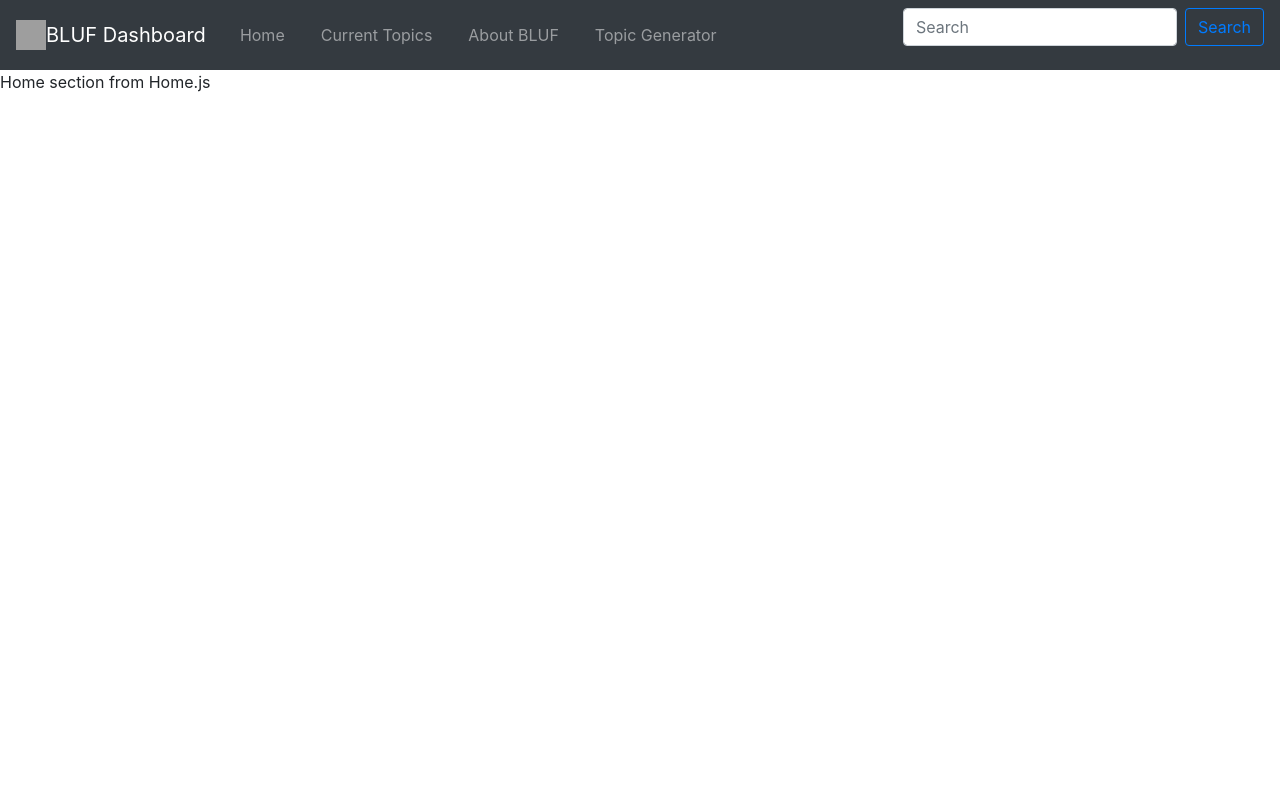
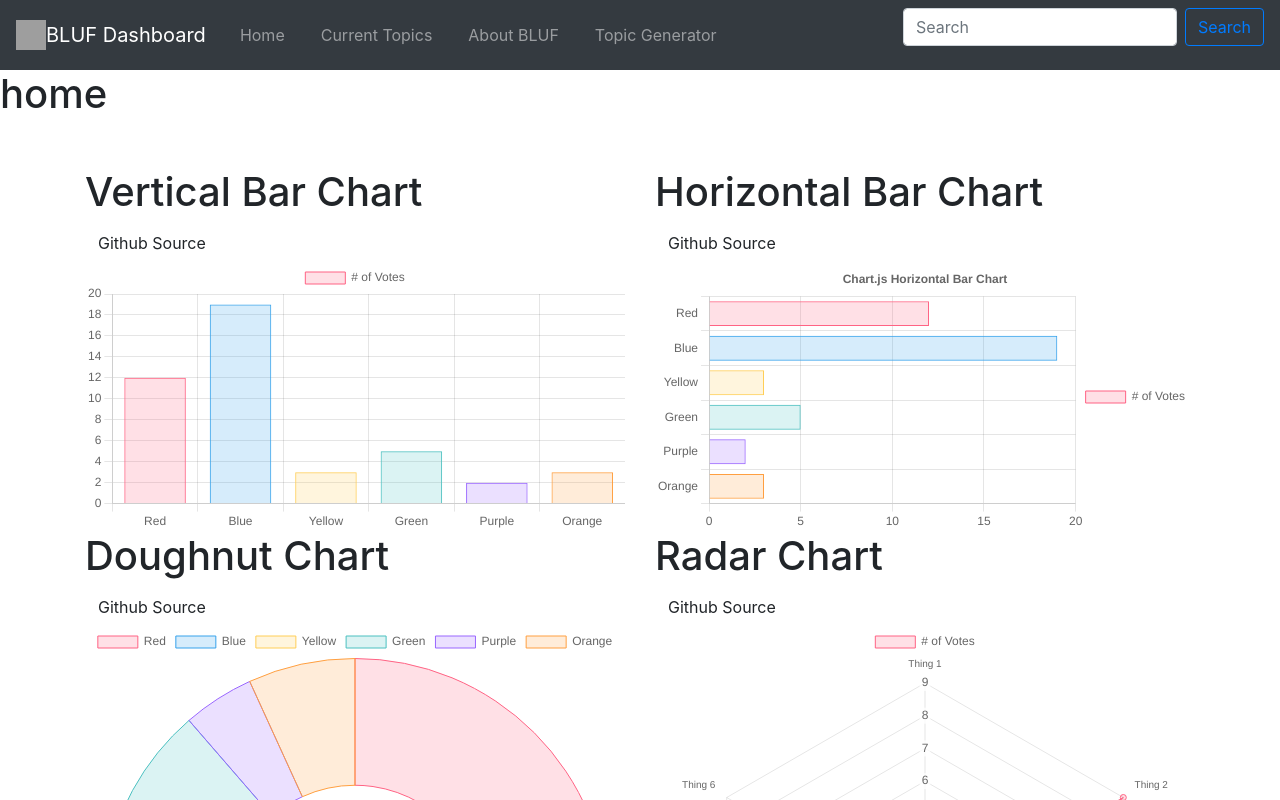
Before and after one commit to reubenjamesbishop/BLUF-Dashboard, a React (Create React App) app: page / in a window 1280 px wide. Shown: the top 800 px of the page. Built offline with nearby package versions, Linux system fonts and the light colour scheme; grey boxes are pictures that could not be loaded.

Commit message:
2 files modified, 5 added

```diff
--- /dev/null
+++ b/src/components/graphs/Doughnut.js
@@ -0,0 +1,48 @@
+import React from 'react';
+import { Doughnut } from 'react-chartjs-2';
+
+const data = {
+  labels: ['Red', 'Blue', 'Yellow', 'Green', 'Purple', 'Orange'],
+  datasets: [
+    {
+      label: '# of Votes',
+      data: [12, 19, 3, 5, 2, 3],
+      backgroundColor: [
+        'rgba(255, 99, 132, 0.2)',
+        'rgba(54, 162, 235, 0.2)',
+        'rgba(255, 206, 86, 0.2)',
+        'rgba(75, 192, 192, 0.2)',
+        'rgba(153, 102, 255, 0.2)',
+        'rgba(255, 159, 64, 0.2)',
+      ],
+      borderColor: [
+        'rgba(255, 99, 132, 1)',
+        'rgba(54, 162, 235, 1)',
+        'rgba(255, 206, 86, 1)',
+        'rgba(75, 192, 192, 1)',
+        'rgba(153, 102, 255, 1)',
+        'rgba(255, 159, 64, 1)',
+      ],
+      borderWidth: 1,
+    },
+  ],
+};
+
+const DoughnutChart = () => (
+  <>
+    <div className="header">
+      <h1 className="title">Doughnut Chart</h1>
+      <div className="links">
+        <a
+          className="btn btn-gh"
+          href="https://github.com/reactchartjs/react-chartjs-2/blob/master/example/src/charts/Doughnut.js"
+        >
+          Github Source
+        </a>
+      </div>
+    </div>
+    <Doughnut data={data} />
+  </>
+);
+
+export default DoughnutChart;
--- /dev/null
+++ b/src/components/graphs/HorizontalBar.js
@@ -0,0 +1,69 @@
+import React from 'react';
+import { Bar } from 'react-chartjs-2';
+
+const data = {
+  labels: ['Red', 'Blue', 'Yellow', 'Green', 'Purple', 'Orange'],
+  datasets: [
+    {
+      label: '# of Votes',
+      data: [12, 19, 3, 5, 2, 3],
+      backgroundColor: [
+        'rgba(255, 99, 132, 0.2)',
+        'rgba(54, 162, 235, 0.2)',
+        'rgba(255, 206, 86, 0.2)',
+        'rgba(75, 192, 192, 0.2)',
+        'rgba(153, 102, 255, 0.2)',
+        'rgba(255, 159, 64, 0.2)',
+      ],
+      borderColor: [
+        'rgba(255, 99, 132, 1)',
+        'rgba(54, 162, 235, 1)',
+        'rgba(255, 206, 86, 1)',
+        'rgba(75, 192, 192, 1)',
+        'rgba(153, 102, 255, 1)',
+        'rgba(255, 159, 64, 1)',
+      ],
+      borderWidth: 1,
+    },
+  ],
+};
+
+const options = {
+  indexAxis: 'y',
+  // Elements options apply to all of the options unless overridden in a dataset
+  // In this case, we are setting the border of each horizontal bar to be 2px wide
+  elements: {
+    bar: {
+      borderWidth: 2,
+    },
+  },
+  responsive: true,
+  plugins: {
+    legend: {
+      position: 'right',
+    },
+    title: {
+      display: true,
+      text: 'Chart.js Horizontal Bar Chart',
+    },
+  },
+};
+
+const HorizontalBarChart = () => (
+  <>
+    <div className="header">
+      <h1 className="title">Horizontal Bar Chart</h1>
+      <div className="links">
+        <a
+          className="btn btn-gh"
+          href="https://github.com/reactchartjs/react-chartjs-2/blob/master/example/src/charts/HorizontalBar.js"
+        >
+          Github Source
+        </a>
+      </div>
+    </div>
+    <Bar data={data} options={options} />
+  </>
+);
+
+export default HorizontalBarChart;
--- /dev/null
+++ b/src/components/graphs/Radar.js
@@ -0,0 +1,40 @@
+import React from 'react';
+import { Radar } from 'react-chartjs-2';
+
+const data = {
+  labels: ['Thing 1', 'Thing 2', 'Thing 3', 'Thing 4', 'Thing 5', 'Thing 6'],
+  datasets: [
+    {
+      label: '# of Votes',
+      data: [2, 9, 3, 5, 2, 3],
+      backgroundColor: 'rgba(255, 99, 132, 0.2)',
+      borderColor: 'rgba(255, 99, 132, 1)',
+      borderWidth: 1,
+    },
+  ],
+};
+
+const options = {
+  scale: {
+    ticks: { beginAtZero: true },
+  },
+};
+
+const RadarChart = () => (
+  <>
+    <div className="header">
+      <h1 className="title">Radar Chart</h1>
+      <div className="links">
+        <a
+          className="btn btn-gh"
+          href="https://github.com/reactchartjs/react-chartjs-2/blob/master/example/src/charts/Radar.js"
+        >
+          Github Source
+        </a>
+      </div>
+    </div>
+    <Radar data={data} options={options} />
+  </>
+);
+
+export default RadarChart;
--- /dev/null
+++ b/src/components/graphs/VerticalBar.js
@@ -0,0 +1,60 @@
+import React from 'react';
+import { Bar } from 'react-chartjs-2';
+
+const data = {
+  labels: ['Red', 'Blue', 'Yellow', 'Green', 'Purple', 'Orange'],
+  datasets: [
+    {
+      label: '# of Votes',
+      data: [12, 19, 3, 5, 2, 3],
+      backgroundColor: [
+        'rgba(255, 99, 132, 0.2)',
+        'rgba(54, 162, 235, 0.2)',
+        'rgba(255, 206, 86, 0.2)',
+        'rgba(75, 192, 192, 0.2)',
+        'rgba(153, 102, 255, 0.2)',
+        'rgba(255, 159, 64, 0.2)',
+      ],
+      borderColor: [
+        'rgba(255, 99, 132, 1)',
+        'rgba(54, 162, 235, 1)',
+        'rgba(255, 206, 86, 1)',
+        'rgba(75, 192, 192, 1)',
+        'rgba(153, 102, 255, 1)',
+        'rgba(255, 159, 64, 1)',
+      ],
+      borderWidth: 1,
+    },
+  ],
+};
+
+const options = {
+  scales: {
+    yAxes: [
+      {
+        ticks: {
+          beginAtZero: true,
+        },
+      },
+    ],
+  },
+};
+
+const VerticalBar = () => (
+  <>
+    <div className="header">
+      <h1 className="title">Vertical Bar Chart</h1>
+      <div className="links">
+        <a
+          className="btn btn-gh"
+          href="https://github.com/reactchartjs/react-chartjs-2/blob/master/example/src/charts/VerticalBar.js"
+        >
+          Github Source
+        </a>
+      </div>
+    </div>
+    <Bar data={data} options={options} />
+  </>
+);
+
+export default VerticalBar;
--- a/src/components/pages/Home.js
+++ b/src/components/pages/Home.js
@@ -1,7 +1,28 @@
 import React from 'react';
+// import { Bar } from 'react-chartjs-2';
+import VerticalBar from '../graphs/VerticalBar';
+import Doughnut from '../graphs/Doughnut';
+import HorizontalBar from '../graphs/HorizontalBar';
+import Radar from '../graphs/Radar';
 
 function Home() {
-  return <p>Home section from Home.js</p>;
+  return (
+    <>
+      <h1>home</h1>
+      <div class="container">
+        <div class="row">
+          <div class="col-6">
+            <VerticalBar />
+            <Doughnut />
+          </div>
+          <div class="col-6">
+            <HorizontalBar />
+            <Radar />
+          </div>
+        </div>
+      </div>
+    </>
+  );
 }
 
 export default Home;
```
Also changed, not shown: package.json (+10 -7 lines), src/components/pages/Home.css (added).
